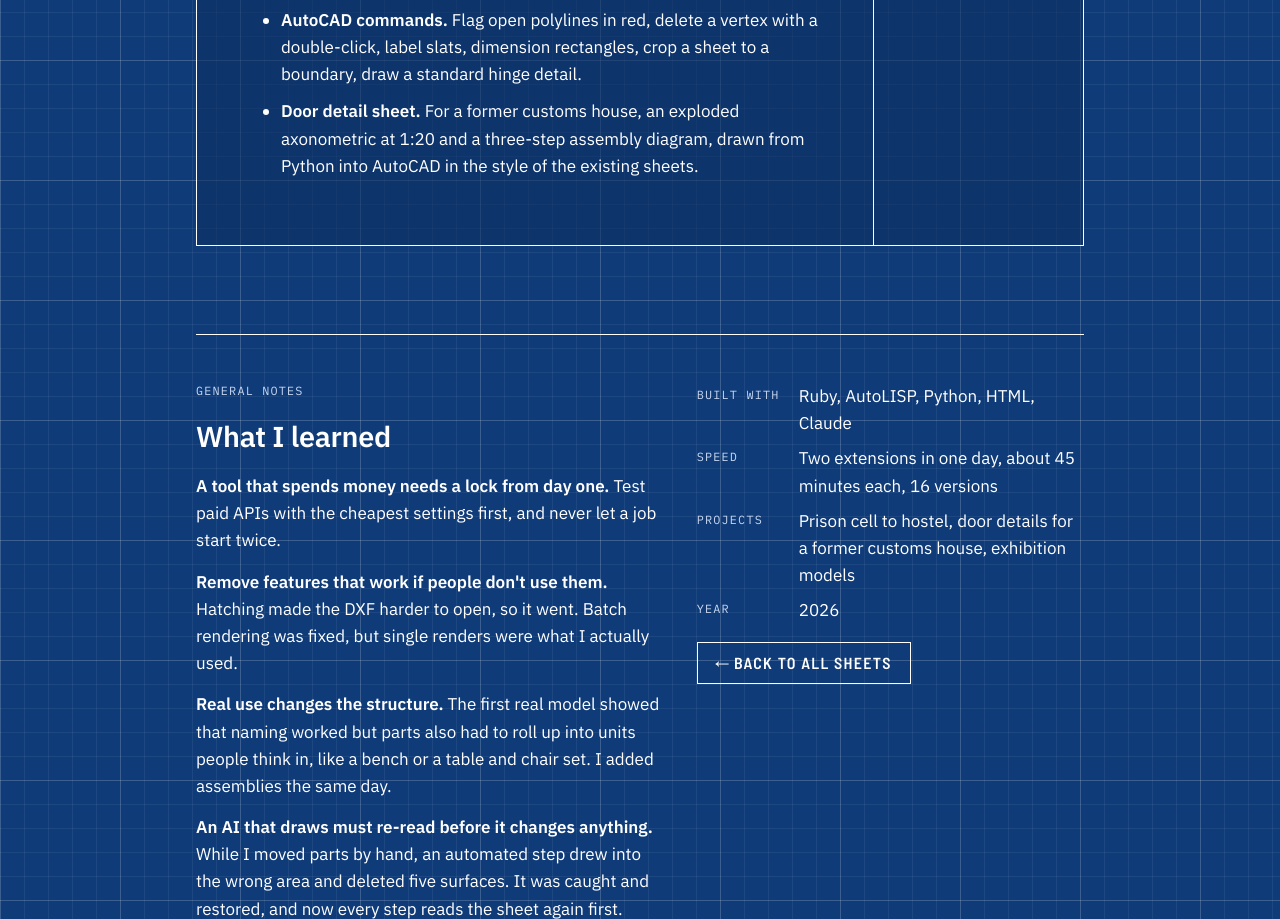
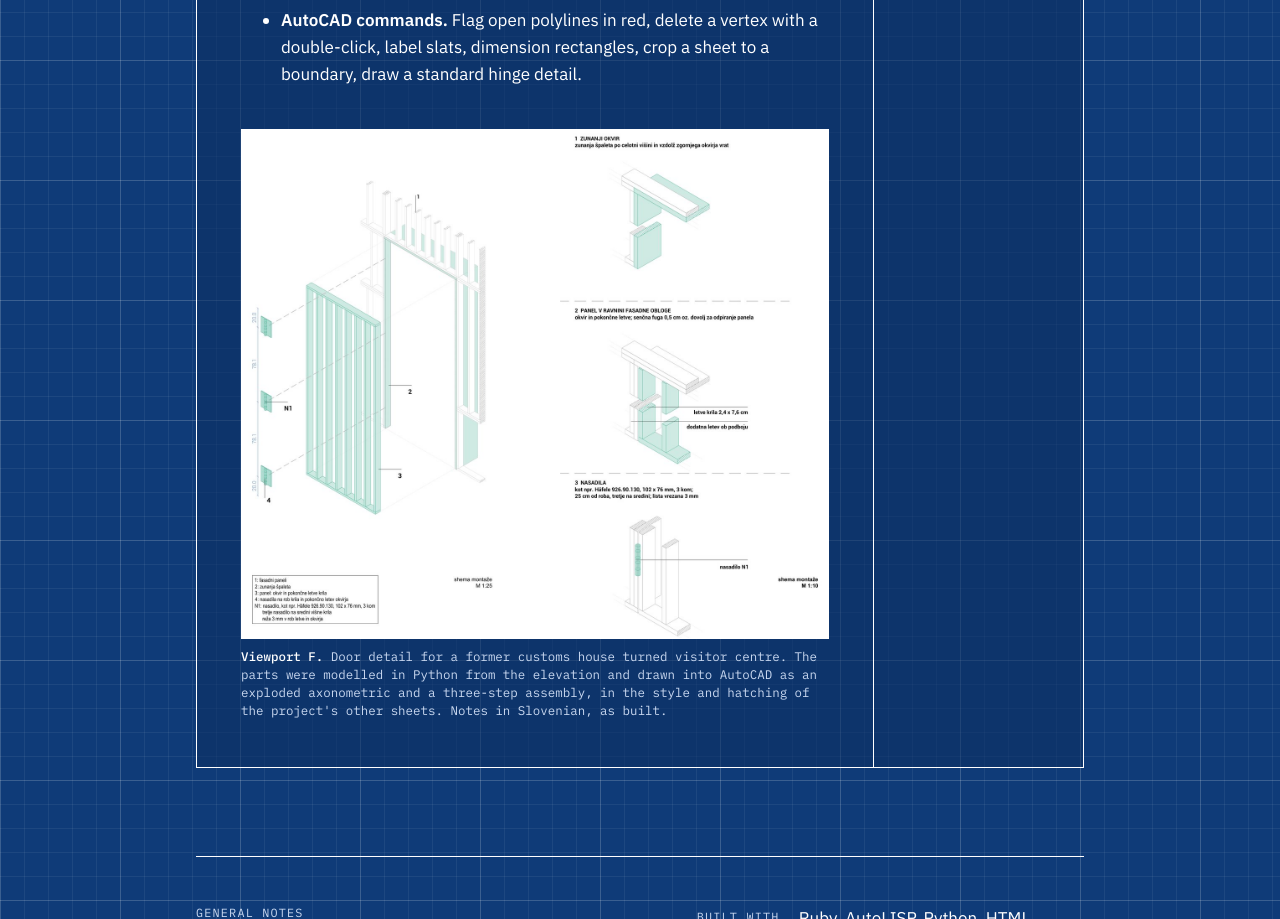
Before and after one commit to ebrutiminci/portfolio, a plain HTML site: page tools.html in a window 1280 px wide. Shown: the part 4380-5299 px from the top of the page. Drawn offline with Linux system fonts and the light colour scheme; a script that the page names is missing.

Commit message:
Add the door assembly sheet to Sheet 05 (#9)
Claude-Session: https://claude.ai/code/session_01Kk811BQp9xHyYoteQeK3SN

Co-authored-by: Claude <noreply@anthropic.com>

```diff
--- a/tools.html
+++ b/tools.html
@@ -151,8 +151,11 @@
         <li><b>Wood Lattice.</b> A parametric slat panel; new slats appear when you scale it instead of stretching.</li>
         <li><b>Corrugated Cardboard.</b> Draws exhibition boards that snap to real 1, 2 or 3-layer thickness. I removed a convert tool that broke the next clicks, and gave the P key back to normal Push/Pull so people's habits still work.</li>
         <li><b>AutoCAD commands.</b> Flag open polylines in red, delete a vertex with a double-click, label slats, dimension rectangles, crop a sheet to a boundary, draw a standard hinge detail.</li>
-        <li><b>Door detail sheet.</b> For a former customs house, an exploded axonometric at 1:20 and a three-step assembly diagram, drawn from Python into AutoCAD in the style of the existing sheets.</li>
       </ul>
+      <figure>
+        <div class="vp"><img src="img/tools-door.jpg" alt="Construction sheet for a timber slat door panel: an exploded axonometric at 1:25 with three hinges, and three assembly steps at 1:10 showing the outer frame, the panel in the facade plane and the hinges" width="1400" height="1212" loading="lazy"></div>
+        <figcaption><b>Viewport F.</b> Door detail for a former customs house turned visitor centre. The parts were modelled in Python from the elevation and drawn into AutoCAD as an exploded axonometric and a three-step assembly, in the style and hatching of the project's other sheets. Notes in Slovenian, as built.</figcaption>
+      </figure>
     </div>
     <aside class="titleblock" aria-label="Sheet details">
       <div class="no"><span class="bubble"><span class="t">05</span><span class="b">T5</span></span><span class="ann">Detail 5<br>Toolbox</span></div>
```
Also changed, not shown: img/tools-door.jpg (added).
